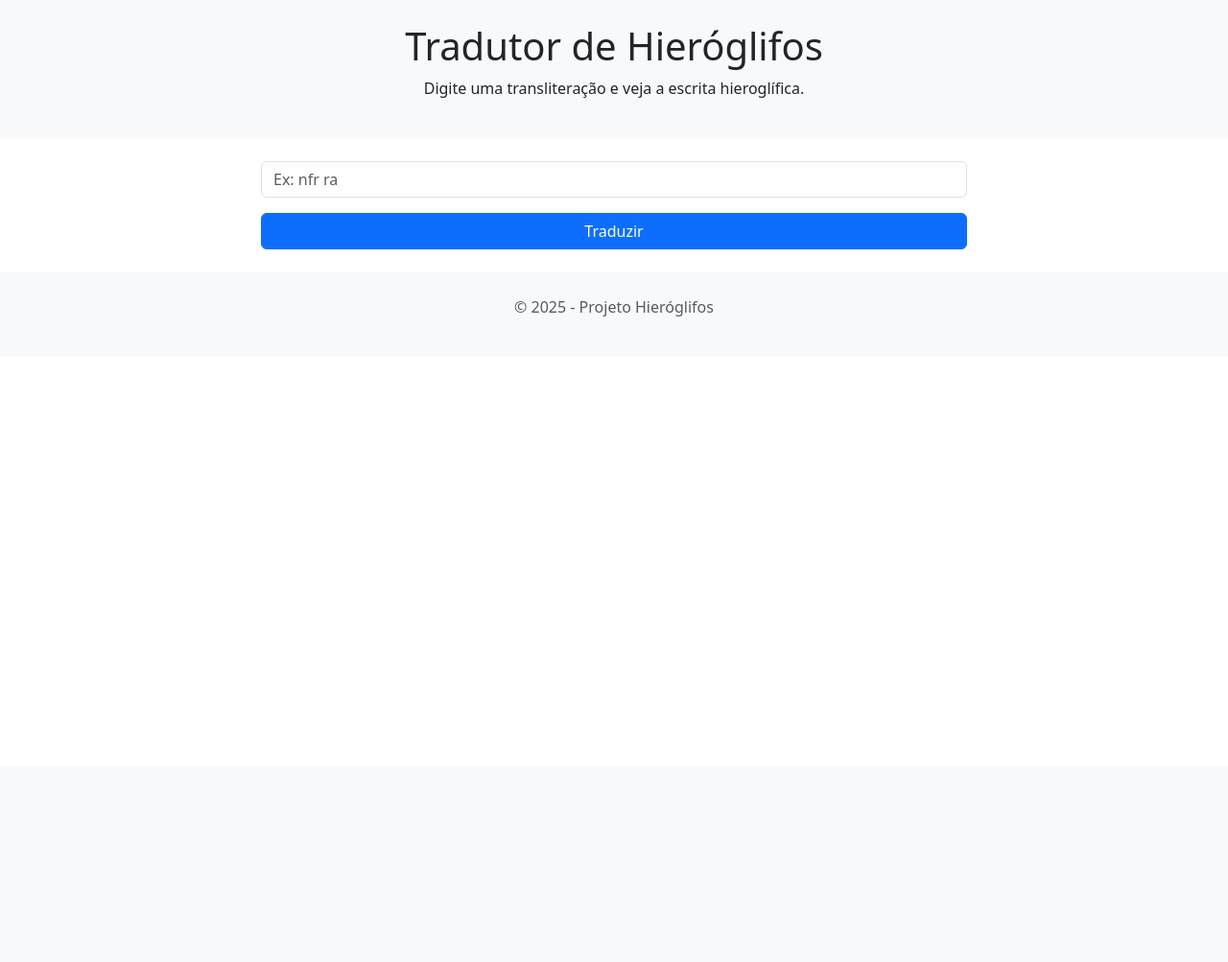
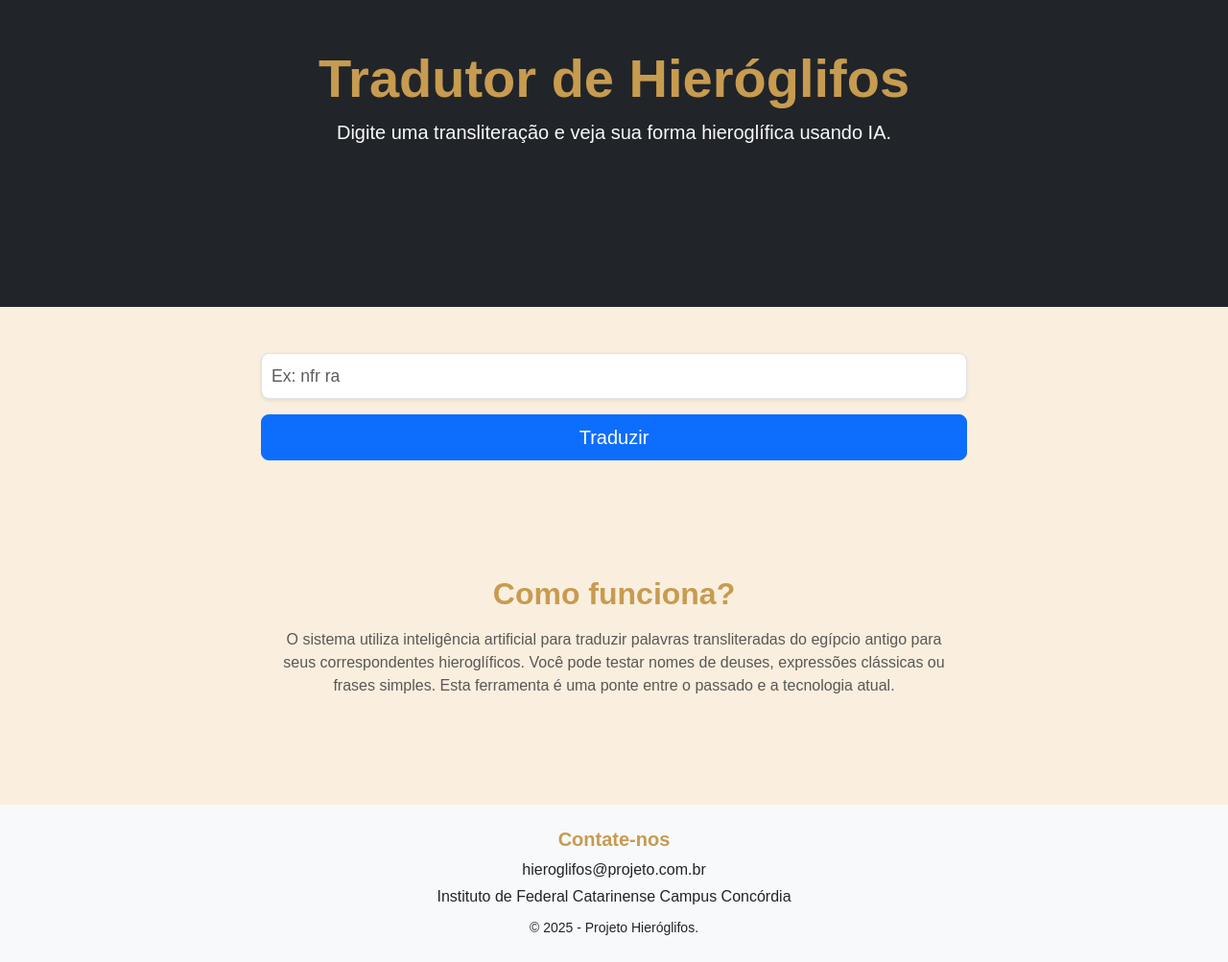
Before and after one commit to azure4-mac/projeto_site_hieroglifos, a Flask app: page /tradutor in a window 1280 px wide. Shown: the whole page at 96% size. Before the commit the page ends 330 px from the top, so only its background shows below. Run offline with Flask 3, Linux system fonts and the light colour scheme; some libraries are stand-ins or nearby versions.

Commit message:
sinais css

```diff
--- a/FrontEnd/static/css/estilo.css
+++ b/FrontEnd/static/css/estilo.css
@@ -1,3 +1,7 @@
 body{
     background-color: #FAEFDE;
 }
+
+h2, h3, h4{
+  color: #C79B50;
+}
--- a/FrontEnd/static/css/sinais.css
+++ b/FrontEnd/static/css/sinais.css
@@ -1,5 +1,6 @@
 body {
   font-family: Arial, sans-serif;
+  background-color: #FAEFDE;
 }
 
 header {
--- a/FrontEnd/templates/index.html
+++ b/FrontEnd/templates/index.html
@@ -31,14 +31,14 @@
       <div class="carousel-item h-100">
         <img class="d-block w-100 h-100 object-fit-cover" src="{{ url_for('static', filename='img/carrossel_2.jpg') }}" alt="Segundo slide">
         <div class="carousel-caption d-none d-md-block">
-          <h2 class="fw-bold">Civilização Maia</h2>
+          <h1 class="fw-bold">Civilização Maia</h1>
           <p class="lead">Uma escrita visual para contar histórias, datas e rituais.</p>
         </div>
       </div>
       <div class="carousel-item h-100">
         <img class="d-block w-100 h-100 object-fit-cover" src="{{ url_for('static', filename='img/carrossel_3.jpg') }}" alt="Terceiro slide">
         <div class="carousel-caption d-none d-md-block">
-          <h2 class="fw-bold">Egito Antigo</h2>
+          <h1 class="fw-bold">Egito Antigo</h1>
           <p class="lead carousel-text-p">Símbolos sagrados usados por milênios em templos e papiros.</p>
         </div>
       </div>
@@ -108,7 +108,7 @@
   <footer class="text-dark text-center py-4 mt-5">
     <h5 class="fw-bold mb-3">Contate-nos</h5>
     <p class="mb-1">hieroglifos@projeto.com.br</p>
-    <p class="mb-3">Instituto de Pesquisa de Sistemas Antigos</p>
+    <p class="mb-3">Instituto de Federal Catarinense Campus Concórdia</p>
     <small>&copy; 2025 - Projeto Hieróglifos.</small>
   </footer>
 
--- a/FrontEnd/templates/tradutor.html
+++ b/FrontEnd/templates/tradutor.html
@@ -1,4 +1,3 @@
-<!-- templates/tradutor.html -->
 <!DOCTYPE html>
 <html lang="pt-BR">
 <head>
@@ -6,26 +5,48 @@
   <meta name="viewport" content="width=device-width, initial-scale=1.0" />
   <title>Tradutor de Hieróglifos</title>
   <link href="https://cdn.jsdelivr.net/npm/bootstrap@5.3.3/dist/css/bootstrap.min.css" rel="stylesheet" />
+  <link rel="stylesheet" href="{{ url_for('static', filename='css/sinais.css') }}" />
+  <script src="https://unpkg.com/scrollreveal"></script>
 </head>
 <body>
 
-  <header class="text-center py-4 bg-light">
-    <h1>Tradutor de Hieróglifos</h1>
-    <p>Digite uma transliteração e veja a escrita hieroglífica.</p>
+  <!-- HEADER -->
+  <header class="py-5 text-center text-light bg-dark"style="height: 40vh; overflow: hidden">
+    <div class="container">
+      <h1 class="display-4 fw-bold">Tradutor de Hieróglifos</h1>
+      <p class="lead">Digite uma transliteração e veja sua forma hieroglífica usando IA.</p>
+    </div>
   </header>
 
-  <div class="container mt-4">
-    <div class="row mb-4">
-      <div class="col-md-8 offset-md-2">
-        <input type="text" class="form-control mb-3" id="transliterationInput" placeholder="Ex: nfr ra" />
-        <button class="btn btn-primary w-100" onclick="traduzir()">Traduzir</button>
+  <!-- BLOCO DE TRADUÇÃO -->
+  <section class="py-5">
+    <div class="container">
+      <div class="row justify-content-center mb-4 reveal">
+        <div class="col-md-8">
+          <input type="text" class="form-control form-control-lg mb-3 shadow-sm" id="transliterationInput" placeholder="Ex: nfr ra" />
+          <button class="btn btn-primary w-100 btn-lg" onclick="traduzir()">Traduzir</button>
+        </div>
       </div>
+      <div class="text-center fs-1 mt-4 reveal" id="resultado"></div>
     </div>
-    <div class="text-center fs-1" id="resultado"></div>
-  </div>
+  </section>
 
-  <footer class="text-center py-4 bg-light text-muted">
-    <p>&copy; 2025 - Projeto Hieróglifos</p>
+  <!-- SEÇÃO INFORMATIVA -->
+  <section class="py-5">
+    <div class="container text-center reveal">
+      <h2 class="fw-bold mb-3">Como funciona?</h2>
+      <p class="text-muted mx-auto" style="max-width: 700px;">
+        O sistema utiliza inteligência artificial para traduzir palavras transliteradas do egípcio antigo para seus correspondentes hieroglíficos. Você pode testar nomes de deuses, expressões clássicas ou frases simples. Esta ferramenta é uma ponte entre o passado e a tecnologia atual.
+      </p>
+    </div>
+  </section>
+
+  <!-- CONTATO -->
+  <footer class="text-dark text-center py-4 bg-light mt-5">
+    <h5 class="fw-bold mb-2">Contate-nos</h5>
+    <p class="mb-1">hieroglifos@projeto.com.br</p>
+    <p class="mb-2">Instituto de Federal Catarinense Campus Concórdia</p>
+    <small>&copy; 2025 - Projeto Hieróglifos.</small>
   </footer>
 
   <script>
@@ -34,13 +55,13 @@
       fetch(`/api/traduzir?texto=${encodeURIComponent(input)}`)
         .then(res => res.json())
         .then(data => {
-          document.getElementById("resultado").innerText = data.resultado;
+          document.getElementById("resultado").innerText = data.resultado || "Nenhum resultado.";
         })
         .catch(() => {
           document.getElementById("resultado").innerText = "Erro ao traduzir.";
         });
     }
   </script>
-
+  <script src="https://cdn.jsdelivr.net/npm/bootstrap@5.3.3/dist/js/bootstrap.bundle.min.js"></script>
 </body>
 </html>
```
